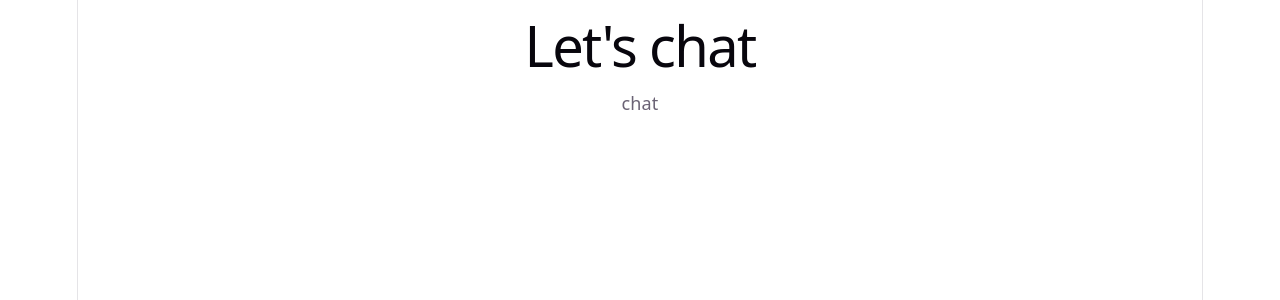
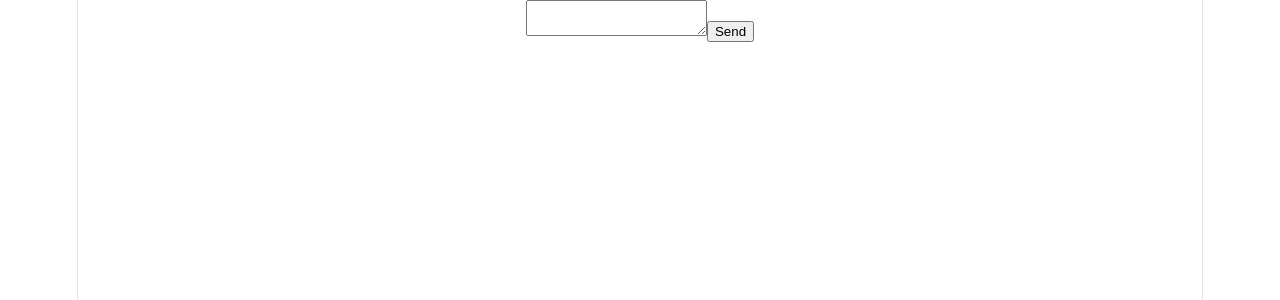
Before and after one commit to madinabolat/learner, a React app in the folder frontend/: page /chat in a window 1280 px wide. Shown: the top 300 px of the page. Built offline with nearby package versions, Linux system fonts and the light colour scheme; sample sign-in values are in the browser's storage; the HTML template or start-up script is replaced by a standard one.

Commit message:
add chat ccomponent to FE, move CORS to security config

```diff
--- /dev/null
+++ b/frontend/src/pages/Chat.css
@@ -0,0 +1,9 @@
+.chat {
+    width: 400px;
+}
+
+.message-history {
+    border: 1px solid black;
+    height: 300px;
+    overflow-y: auto;
+}
--- a/frontend/src/pages/Chat.jsx
+++ b/frontend/src/pages/Chat.jsx
@@ -1,33 +1,50 @@
+import {useState} from "react";
+
 function Chat () {
 
+    const [message, setMessage] = useState("")
+    const [messages, setMessages] = useState([])
+    const [error, setError] = useState('')
 
     const handleChat = (event) => {
         event.preventDefault();
+        console.log("handleChat called")
         fetch('http://localhost:8080/api/chat', {
             method: "POST",
-            body: JSON.stringify({
-            }),
+            body: JSON.stringify({message}),
             headers: {
-                "Content-type": "application/json"
+                "Content-type": "application/json",
+                "Authorization": "Bearer " + localStorage.getItem("token")
+            }
+        }).then (response => {
+            if (response.status === 200 ){
+                response.text().then(text => {
+                    setMessages([...messages, message, text])
+                    setMessage("")
+                })
+            }
+            else {
+                response.text().then(text => {
+                        setError(text)
+                    }
+                )
             }
         })
+            .catch(error => console.error('Error:', error));
     }
 
 
     return (
-        //a display area for messages
-        // a text input field
-        // "Send" button.
         <>
             <section>
-                <div>
-                    <h1>Let's chat</h1>
+                <div className="message-history">
+                    {messages.map((msg, index) => <p key ={index}>{msg}</p>)}
                 </div>
-                <form onSubmit={handleChat}>
-                    <label>
-                        chat
-                    </label>
-                </form>
+
+                <textarea value={message} onChange={(e) => setMessage(e.target.value)}/>
+
+                <button onClick={handleChat}>Send</button>
+
             </section>
         </>
     )
```
Also changed, not shown: 2 other files (tests, documents, lock files or other folders).
